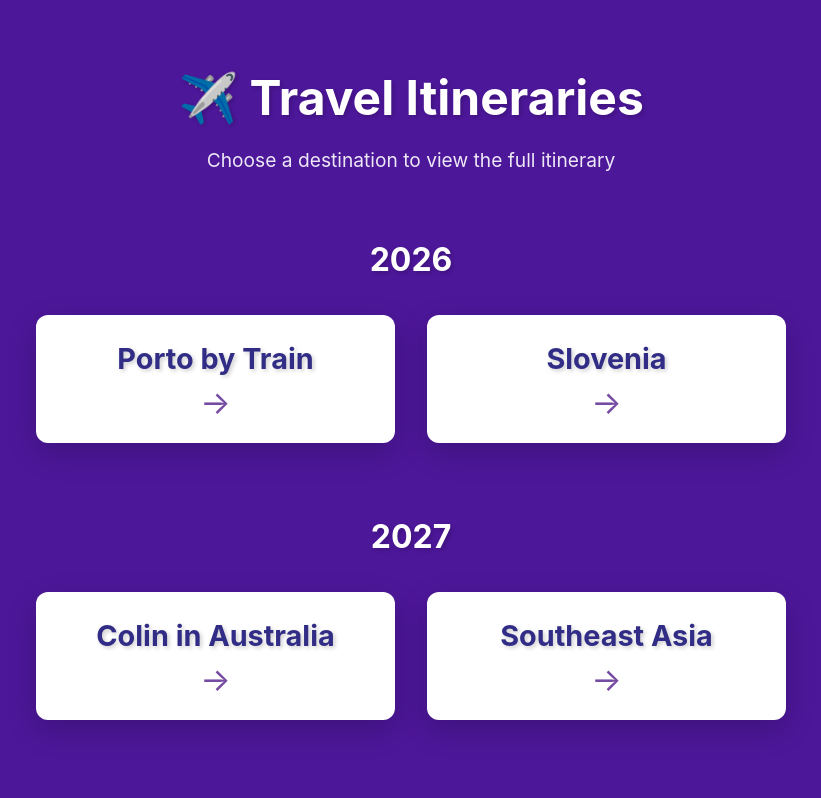
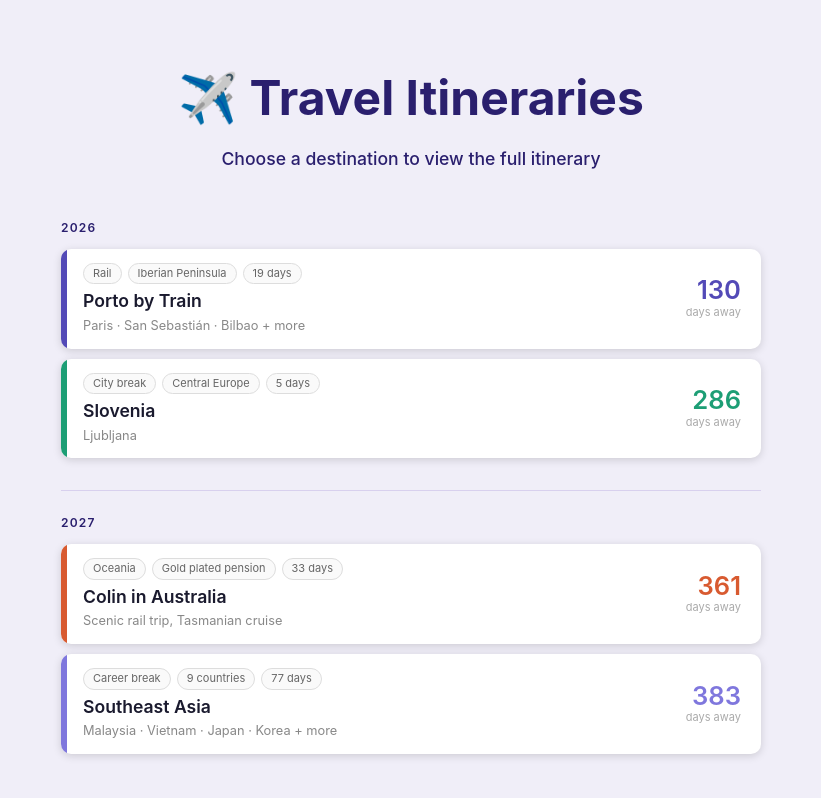
Before and after one commit to 22341/travel-stuff, a React (Vite) app: page / in a window 1280 px wide. Shown: the top 798 px of the page, without its empty margins (229-1050 px from the left). Built offline with nearby package versions, Linux system fonts and the light colour scheme.

Commit message:
redesign home page

```diff
--- a/src/data/trips.ts
+++ b/src/data/trips.ts
@@ -6,6 +6,10 @@ export interface Trip {
   slug: string;
   title: string;
   year: number;
+  startDate?: string; // ISO format: "YYYY-MM-DD"
+  tags?: string[];
+  description?: string;
+  accentColor?: string;
 }
 
 export const trips: Trip[] = [
@@ -13,20 +17,36 @@ export const trips: Trip[] = [
     slug: "porto",
     title: "Porto by Train",
     year: 2026,
+    startDate: "2026-05-29",
+    tags: ["Rail", "Iberian Peninsula", "19 days"],
+    description: "Paris · San Sebastián · Bilbao + more",
+    accentColor: "#534AB7",
   },
   {
     slug: "slovenia",
     title: "Slovenia",
     year: 2026,
+    startDate: "2026-11-01",
+    tags: ["City break", "Central Europe", "5 days"],
+    description: "Ljubljana",
+    accentColor: "#1D9E75",
   },
   {
     slug: "australia",
     title: "Colin in Australia",
     year: 2027,
+    startDate: "2027-01-15",
+    tags: ["Oceania", "Gold plated pension", "33 days"],
+    description: "Scenic rail trip, Tasmanian cruise",
+    accentColor: "#D85A30",
   },
   {
     slug: "asia",
     title: "Southeast Asia",
     year: 2027,
+    startDate: "2027-02-06",
+    tags: ["Career break", "9 countries", "77 days"],
+    description: "Malaysia · Vietnam · Japan · Korea + more",
+    accentColor: "#7F77DD",
   },
 ];
--- a/src/pages/Home.tsx
+++ b/src/pages/Home.tsx
@@ -1,6 +1,15 @@
 import { Link } from "react-router-dom";
 import { trips, Trip } from "../data/trips";
 import { useMemo } from "react";
+
+function daysUntil(isoDate?: string): number | null {
+  if (!isoDate) return null;
+  const today = new Date();
+  today.setHours(0, 0, 0, 0);
+  const target = new Date(isoDate);
+  const diff = Math.round((target.getTime() - today.getTime()) / 86400000);
+  return diff > 0 ? diff : null;
+}
 
 function Home() {
   const { tripsByYear, sortedYears } = useMemo(() => {
@@ -12,7 +21,6 @@ function Home() {
       },
       {} as Record<number, Trip[]>,
     );
-
     const years = Object.keys(byYear)
       .map(Number)
       .sort((a, b) => a - b);
@@ -29,21 +37,64 @@ function Home() {
           </p>
         </header>
 
-        {sortedYears.map((year) => (
+        {sortedYears.map((year, i) => (
           <section key={year}>
-            <h2 className="year-heading">{year}</h2>
-            <div className="trip-grid">
-              {tripsByYear[year].map((trip) => (
+            <h2
+              className={`year-heading ${i === 0 ? "year-heading--first" : ""}`}
+            >
+              {year}
+            </h2>
+            <div className="trip-list">
+              {tripsByYear[year].map((trip) => {
+                const days = daysUntil(trip.startDate);
+                return (
                   <Link
                     to={`/${trip.slug}`}
-                  className="trip-card"
+                    className="trip-row"
                     key={trip.slug}
                     aria-label={`View itinerary for ${trip.title}`}
                   >
-                  <h2>{trip.title}</h2>
-                  <div className="arrow">→</div>
+                    <div
+                      className="trip-row__accent"
+                      style={{ backgroundColor: trip.accentColor ?? "#888" }}
+                    />
+                    <div className="trip-row__body">
+                      {trip.tags && trip.tags.length > 0 && (
+                        <div className="trip-row__chips">
+                          {trip.tags.map((tag) => (
+                            <span className="chip" key={tag}>
+                              {tag}
+                            </span>
+                          ))}
+                        </div>
+                      )}
+                      <p className="trip-row__title">{trip.title}</p>
+                      {trip.description && (
+                        <p className="trip-row__description">
+                          {trip.description}
+                        </p>
+                      )}
+                    </div>
+                    <div className="trip-row__right">
+                      {days !== null ? (
+                        <>
+                          <span
+                            className="trip-row__countdown"
+                            style={{ color: trip.accentColor ?? "#888" }}
+                          >
+                            {days}
+                          </span>
+                          <span className="trip-row__countdown-label">
+                            days away
+                          </span>
+                        </>
+                      ) : (
+                        <span className="trip-row__arrow">→</span>
+                      )}
+                    </div>
                   </Link>
-              ))}
+                );
+              })}
             </div>
           </section>
         ))}
--- a/src/styles/index.css
+++ b/src/styles/index.css
@@ -22,75 +22,139 @@ body {
 }
 
 /* Home Page Styles */
+/* Home Page Styles */
 .home-page {
-  background: #4d179a;
+  background: #f0eef8;
   min-height: 100vh;
   padding: 4rem 0;
 }
 
-.home-heading,
-.year-heading {
+.home-heading {
   text-align: center;
 }
 
 .home-page h1 {
-  color: white;
+  color: #2a1f6e;
   font-size: 3rem;
   margin-bottom: 1rem;
-  text-shadow: 2px 2px 4px rgba(0, 0, 0, 0.2);
-}
-
-.home-page h2 {
-  color: white;
-  font-size: 2rem;
-  margin-bottom: 1rem;
-  text-shadow: 2px 2px 4px rgba(0, 0, 0, 0.2);
 }
 
 .subtitle {
-  color: rgba(255, 255, 255, 0.9);
-  font-size: 1.2rem;
-  margin-bottom: 4rem;
+  color: #2a1f6e;
+  font-size: 1.1rem;
+  font-weight: 500;
+  margin-bottom: 3rem;
 }
 
-.trip-grid {
-  display: grid;
-  grid-template-columns: repeat(auto-fit, minmax(280px, 1fr));
-  gap: 2rem;
-  width: 100%;
-  max-width: 750px;
-  margin: 2rem auto 4.5rem;
+.year-heading {
+  font-size: 0.75rem;
+  font-weight: 600;
+  letter-spacing: 0.1em;
+  text-transform: uppercase;
+  color: #2a1f6e;
+  margin: 2rem auto 0.75rem;
+  padding-top: 1.5rem;
+  border-top: 1px solid #d8d0ee;
+  max-width: 700px;
 }
 
-.trip-card {
-  background: white;
-  border-radius: 12px;
-  padding: 1.5rem;
-  box-shadow: 0 10px 30px rgba(0, 0, 0, 0.2);
-  transition:
-    transform 0.3s ease,
-    box-shadow 0.3s ease;
-  text-decoration: none;
-  text-align: center;
-  color: inherit;
-  display: block;
+.year-heading--first {
+  border-top: none;
+  padding-top: 0;
+  margin-top: 0;
 }
 
-.trip-card:hover {
-  transform: translateY(-5px);
-  box-shadow: 0 15px 40px rgba(0, 0, 0, 0.3);
+.trip-list {
+  display: flex;
+  flex-direction: column;
+  gap: 10px;
+  max-width: 700px;
+  margin: 0 auto 2rem;
 }
 
-.trip-card h2 {
-  color: #312c85;
-  font-size: 1.8rem;
-  margin-bottom: 0.5rem;
+.trip-row {
+  display: flex;
+  align-items: stretch;
+  background: white;
+  border-radius: 10px;
+  overflow: hidden;
+  text-decoration: none;
+  color: inherit;
+  transition:
+    transform 0.15s ease,
+    box-shadow 0.15s ease;
+  box-shadow: 0 2px 8px rgba(0, 0, 0, 0.15);
 }
 
-.trip-card .arrow {
-  color: #764ba2;
-  font-size: 2rem;
-  line-height: 2rem;
+.trip-row:hover {
+  transform: translateY(-2px);
+  box-shadow: 0 6px 20px rgba(0, 0, 0, 0.25);
+}
+
+.trip-row__accent {
+  width: 6px;
+  flex-shrink: 0;
+}
+
+.trip-row__body {
+  flex: 1;
+  padding: 14px 16px;
+}
+
+.trip-row__chips {
+  display: flex;
+  gap: 6px;
+  flex-wrap: wrap;
+  margin-bottom: 5px;
+}
+
+.chip {
+  font-size: 11px;
+  padding: 2px 9px;
+  border-radius: 100px;
+  border: 1px solid #ddd;
+  color: #666;
+  background: #fafafa;
+}
+
+.trip-row__title {
+  font-size: 1.1rem;
+  font-weight: 600;
+  color: #1a1a2e;
+  margin: 0 0 3px;
+}
+
+.trip-row__description {
+  font-size: 0.8rem;
+  color: #888;
+  margin: 0;
+}
+
+.trip-row__right {
+  padding: 14px 20px;
+  display: flex;
+  flex-direction: column;
+  align-items: flex-end;
+  justify-content: center;
+  gap: 2px;
+  flex-shrink: 0;
+}
+
+.trip-row__countdown {
+  font-size: 1.6rem;
+  font-weight: 600;
+  line-height: 1;
+}
+
+.trip-row__countdown-label {
+  font-size: 11px;
+  color: #aaa;
+  white-space: nowrap;
+}
+
+.trip-row__arrow {
+  font-size: 1.4rem;
+  color: #aaa;
 }
 
 /* Itinerary Page Styles */
@@ -216,49 +280,44 @@ body {
 
 /* Mobile Responsive */
 @media (max-width: 768px) {
+  @media (max-width: 768px) {
     .home-page {
-    padding: 1rem 0;
+      padding: 1.5rem 0;
     }
 
     .container {
-    padding: 0 5px;
-  }
-
-  .back-button {
-    margin: 1rem 0;
+      padding: 0 12px;
     }
 
     .home-page h1 {
-    font-size: 1.5rem;
-    margin-bottom: 0.75rem;
+      font-size: 1.8rem;
+      margin-bottom: 0.5rem;
     }
 
-  .home-page h2 {
+    .subtitle {
+      font-size: 0.95rem;
+      margin-bottom: 2rem;
+    }
+
+    .year-heading {
+      font-size: 0.7rem;
+    }
+
+    .trip-row__title {
+      font-size: 1rem;
+    }
+
+    .trip-row__countdown {
       font-size: 1.3rem;
     }
 
-  .subtitle {
-    font-size: 1rem;
-    margin-bottom: 2rem;
+    .trip-row__right {
+      padding: 12px 14px;
     }
 
-  .trip-grid {
-    grid-template-columns: 1fr;
-    gap: 1rem;
-    margin: 0 auto 2rem;
-  }
-
-  .trip-card {
-    padding: 1rem;
-  }
-
-  .trip-card h2 {
-    font-size: 1rem;
-    margin-bottom: 0;
-  }
-
-  .trip-card .arrow {
-    line-height: 1.5rem;
+    /* Itinerary page mobile — unchanged from before */
+    .back-button {
+      margin: 1rem 0;
     }
 
     .itinerary-content {
@@ -274,11 +333,9 @@ body {
     .itinerary-content h1 {
       font-size: 1.5rem;
     }
-
     .itinerary-content h2 {
       font-size: 1.2rem;
     }
-
     .itinerary-content h3 {
       font-size: 1rem;
     }
@@ -292,3 +349,4 @@ body {
       padding: 0.5rem;
     }
   }
+}
```
Lines whose indentation alone changed are shown as unchanged.
